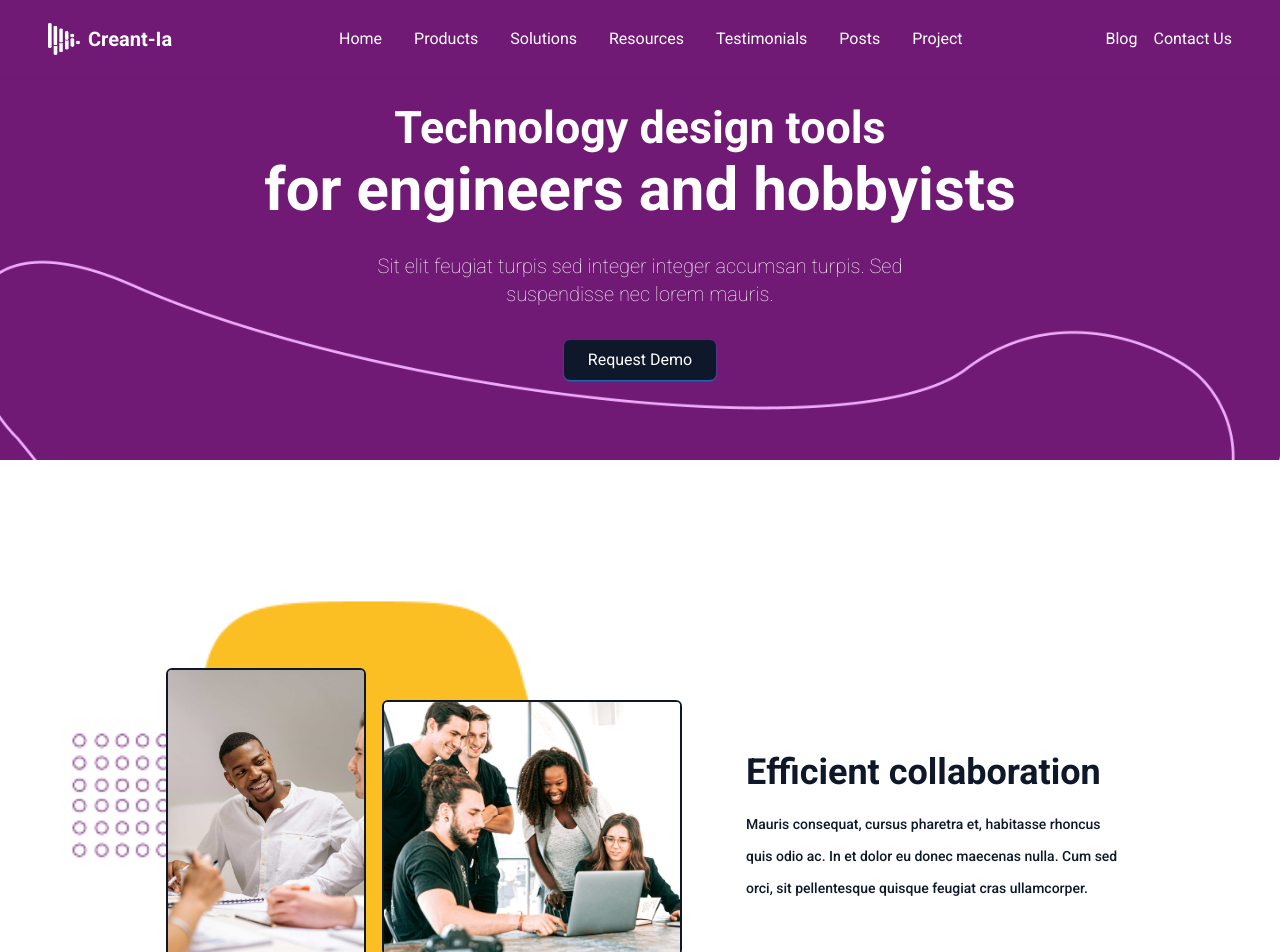
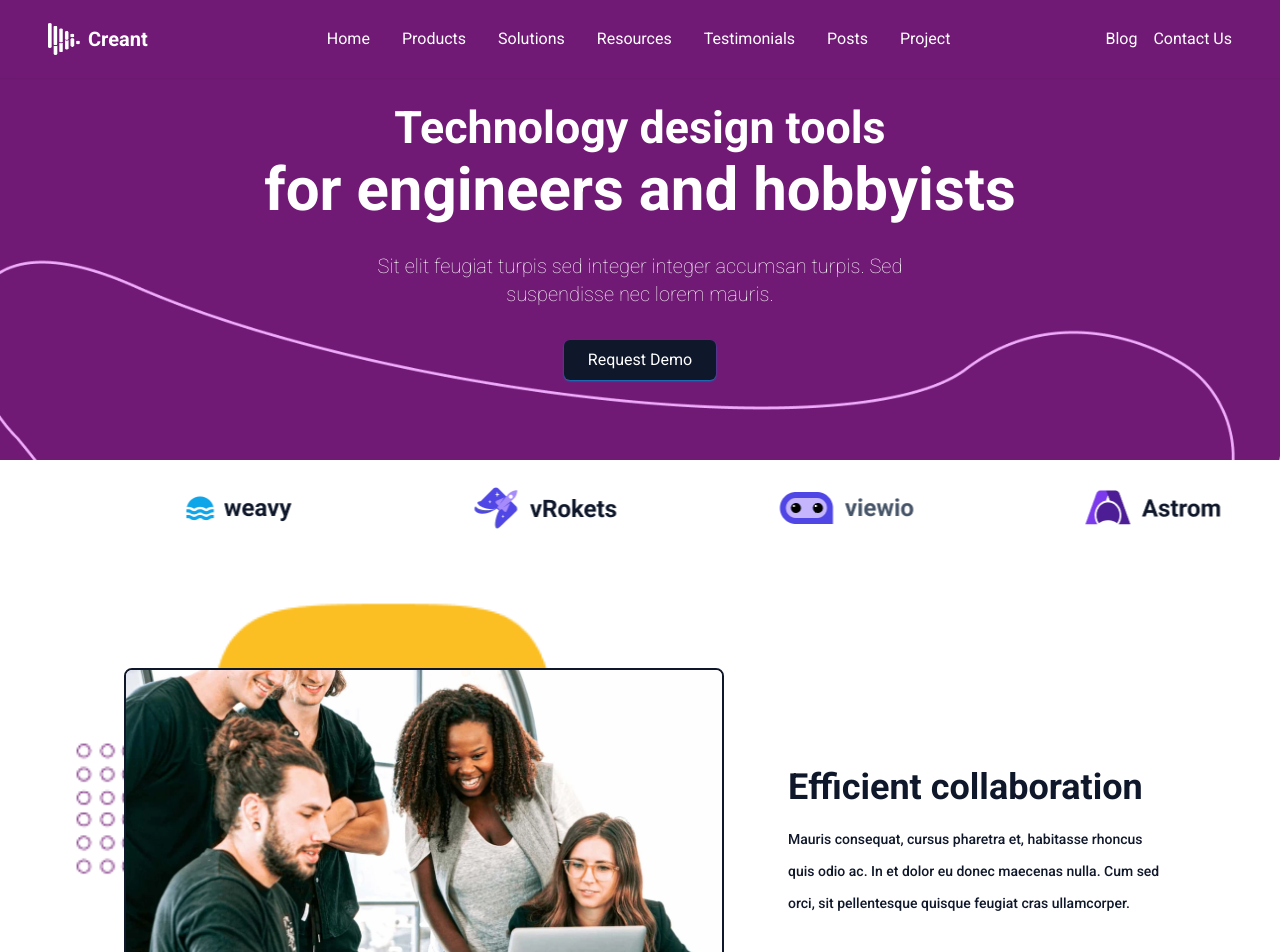
Before and after one commit to benser22/Landing_tool-design, a React (Vite) app: page / in a window 1280 px wide. Shown: the top 952 px of the page. Built offline with nearby package versions, Linux system fonts and the light colour scheme.

Commit message:
Changes(App): name and styles changes

```diff
--- a/src/App.jsx
+++ b/src/App.jsx
@@ -1,9 +1,10 @@
+import { Suspense, lazy } from 'react';
+import Loader from './utils/Loader/Loader';
 import Layout from '../src/components/ui/Layout';
 import Navbar from './components/Navbar/Navbar';
 import Hero from './components/Hero/Hero';
 import Footer from './Footer/Footer';
 import SliderComponent from './components/Sections/SliderComponent';
-import Products from './components/Sections/Products';
 import Solutions from './components/Sections/Solutions';
 import Demo from './components/Sections/Demo';
 import Resources from './components/Sections/Resources';
@@ -12,6 +13,8 @@ import Posts from './components/Sections/Posts';
 import Project from './components/Sections/Project';
 import Contact from './components/Sections/Contact';
 
+const LazyProducts = lazy(() => import('./components/Sections/Products'));
+
 function App() {
   return (
     <main>
@@ -19,7 +22,9 @@ function App() {
       <Layout>
         <Hero />
         <SliderComponent />
-        <Products />
+        <Suspense fallback={<Loader />}>
+          <LazyProducts />
+        </Suspense>
         <Solutions />
         <Demo />
         <Resources />
--- a/src/components/Navbar/Navbar.jsx
+++ b/src/components/Navbar/Navbar.jsx
@@ -90,7 +90,7 @@ const Navbar = () => {
         </div>
       </div>
       <button
-        className="text-2xl cursor-pointer z-[99] text-secondary flex items-center justify-center sm:hidden"
+        className="text-2xl cursor-pointer z-[99] text-white flex items-center justify-center sm:hidden"
         onClick={handleIsOpen}
       >
         {isOpen ? <BsXLg /> : <BsJustify />}
--- a/src/components/Sections/Products.jsx
+++ b/src/components/Sections/Products.jsx
@@ -6,15 +6,15 @@ function Products() {
       <section id="products">
         <div className="flex flex-col-reverse sm:flex-row items-center justify-center sm:gap-12 p-4 w-full">
           <div className="p-4 flex items-center gap-4">
-            <img
+            {/* <img
               src={data['section-products'].pic1.url}
               alt={data['section-products'].pic1.alt}
               className="object-cover max-w-[30vw] sm:h-[25vw] sm:max-w-[200px] rounded-md border-2 border-blue-gray_Custom"
-            />
+            /> */}
             <img
               src={data['section-products'].pic2.url}
               alt={data['section-products'].pic2.alt}
-              className="object-cover max-w-[45vw] sm:h-[20vw] sm:w-[30vw] sm:max-w-[300px] rounded-md border-2 border-blue-gray_Custom"
+              className="object-cover w-[70vw] h-[50vw] sm:h-[35vw] xl:max-w-[600px] xl:max-h-[350px] rounded-lg border-2 border-blue-gray_Custom"
             />
           </div>
           <div className="text-center sm:text-start sm:max-w-[30vw]">
--- a/src/data.json
+++ b/src/data.json
@@ -102,8 +102,7 @@
     }
   ],
   "section-products": {
-    "pic1": { "url": "/products/pic1.jpg", "alt": "image 1" },
-    "pic2": { "url": "/products/pic2.jpg", "alt": "image 2" },
+    "pic2": { "url": "/products/pic2.webp", "alt": "image 2" },
     "title": "Efficient collaboration",
     "paragraph": "Mauris consequat, cursus pharetra et, habitasse rhoncus quis odio ac. In et dolor eu donec maecenas nulla. Cum sed orci, sit pellentesque quisque feugiat cras ullamcorper."
   },
@@ -323,16 +322,16 @@
   "logo": {
     "url": "Logo.png",
     "alt": "logo image",
-    "text": "Creant-Ia"
+    "text": "Creant"
   },
 
   "logo-color": {
     "url": "Logo-color.png",
     "alt": "logo image",
-    "text": "Creant-Ia"
+    "text": "Creant"
   },
   "contact": {
-    "email": "Creant-Iadigital@gmail.com"
+    "email": "creant-ia-digital@gmail.com"
   },
   "blog": {
     "icon": "https://res.cloudinary.com/djzp2k8gd/image/upload/v1714111452/drone_landing/blog/blog-icon.png",
--- a/src/index.css
+++ b/src/index.css
@@ -38,7 +38,7 @@ button:active {
 }
 
 .ShadowText {
-  text-shadow: 2px 2px 2px rgb(255, 255, 255);
+  text-shadow: 2px 2px 2px rgba(255, 255, 255, 0.5);
 }
 
 .slick-arrow {
--- /dev/null
+++ b/src/utils/Loader/Loader.css
@@ -0,0 +1,36 @@
+/* HTML: <div class="loader"></div> */
+.loader {
+  width: 50px;
+  aspect-ratio: 1;
+  display: grid;
+  border-radius: 50%;
+  background: linear-gradient(
+        0deg,
+        rgb(0 0 0/50%) 30%,
+        #0000 0 70%,
+        rgb(0 0 0/100%) 0
+      )
+      50%/8% 100%,
+    linear-gradient(90deg, rgb(0 0 0/25%) 30%, #0000 0 70%, rgb(0 0 0/75%) 0)
+      50%/100% 8%;
+  background-repeat: no-repeat;
+  animation: l23 1s infinite steps(12);
+}
+.loader::before,
+.loader::after {
+  content: '';
+  grid-area: 1/1;
+  border-radius: 50%;
+  background: inherit;
+  opacity: 0.915;
+  transform: rotate(30deg);
+}
+.loader::after {
+  opacity: 0.83;
+  transform: rotate(60deg);
+}
+@keyframes l23 {
+  100% {
+    transform: rotate(1turn);
+  }
+}
--- /dev/null
+++ b/src/utils/Loader/Loader.jsx
@@ -0,0 +1,10 @@
+import './Loader.css';
+
+function Loader() {
+  return (
+    <div className="fixed inset-0 flex items-center justify-center bg-gray-100">
+      <div className="loader"></div>
+    </div>
+  );
+}
+export default Loader;
```
Also changed, not shown: public/products/pic1.jpg (deleted), public/products/pic2.webp (added).
